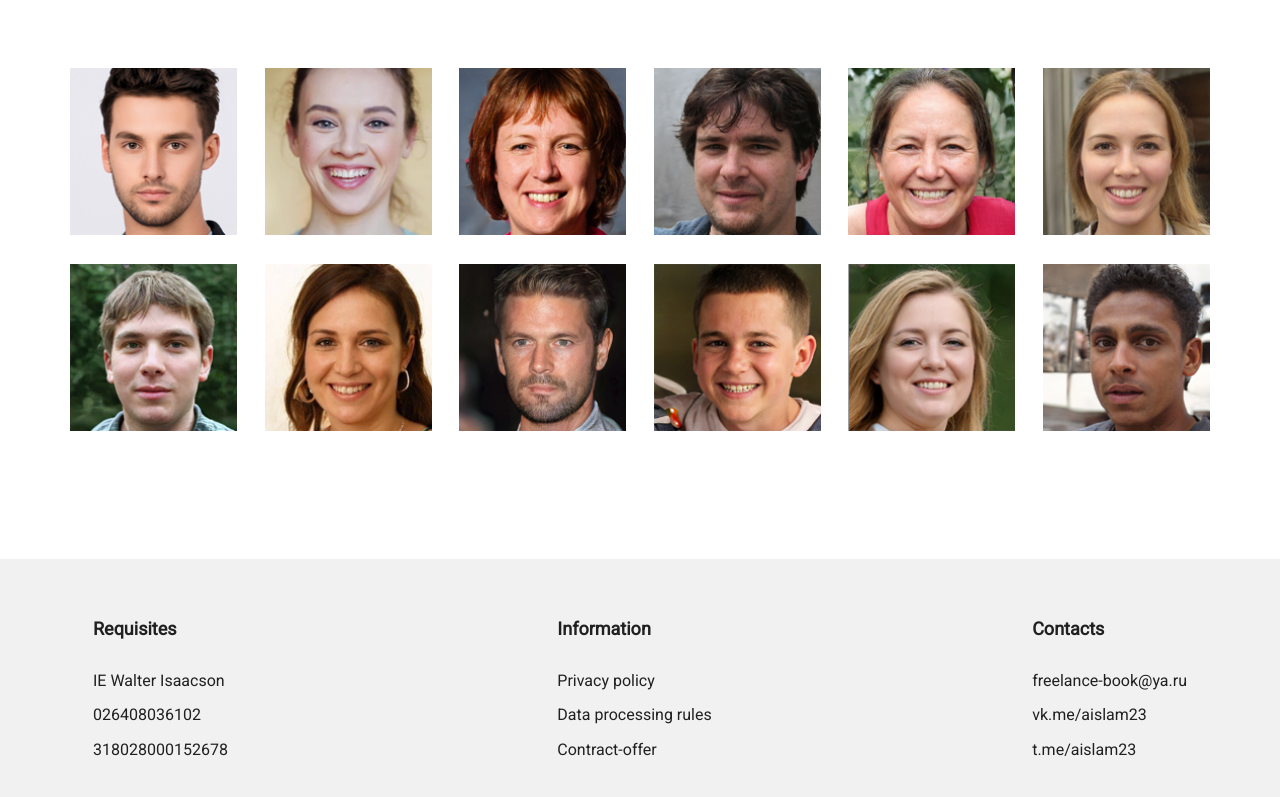
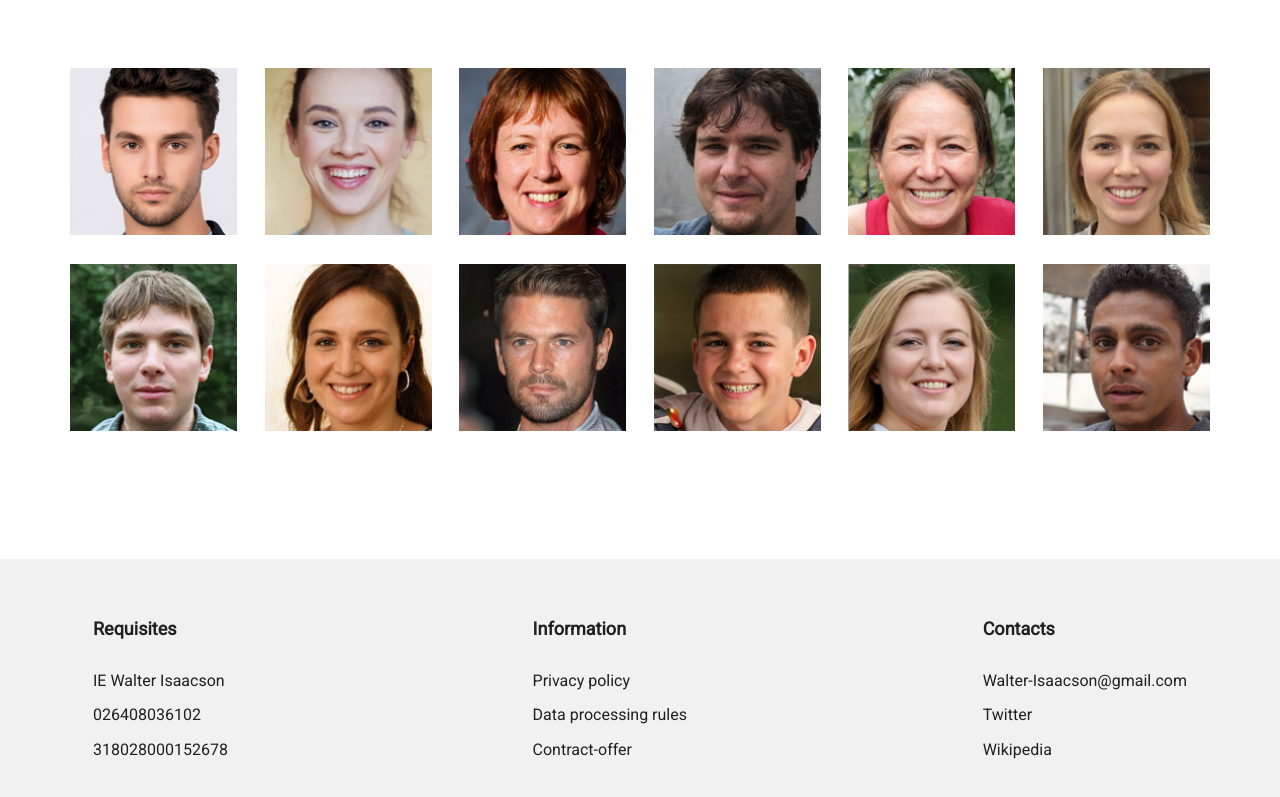
Before and after one commit to samvpd/book-project, a plain HTML site: page index.html in a window 1280 px wide. Shown: the part 1493-2290 px from the top of the page. Drawn offline with Linux system fonts and the light colour scheme.

Commit message:
feat(31.03.2021) fix footer info

```diff
--- a/index.html
+++ b/index.html
@@ -179,18 +179,20 @@
           <h3 class="footer-title">Contacts</h3>
           <ul class="footer-list">
             <li class="list-item">
-              <a href="mailto:freelance-book@ya.ru" class="footer-link"
-                >freelance-book@ya.ru</a
+              <a href="mailto:Walter-Isaacson@gmail.com" class="footer-link"
+                >Walter-Isaacson@gmail.com</a
               >
             </li>
             <li class="list-item">
-              <a href="https://vk.me/aislam23" class="footer-link"
-                >vk.me/aislam23</a
+              <a href="https://twitter.com/walterisaacson" class="footer-link"
+                >Twitter</a
               >
             </li>
             <li class="list-item">
-              <a href="https://t.me/aislam23" class="footer-link"
-                >t.me/aislam23</a
+              <a
+                href="https://en.wikipedia.org/wiki/Walter_Isaacson"
+                class="footer-link"
+                >Wikipedia</a
               >
             </li>
           </ul>
```
